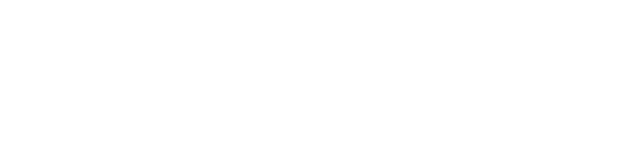
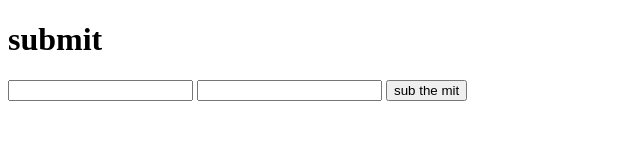
Before and after one commit to astra-the-boop/as-media-news-tool, a website: page public/index.html in a window 1280 px wide. Shown: the whole page, without its empty margins (0-640 px from the left). Drawn offline with Linux system fonts and the light colour scheme.

```diff
--- a/express.js
+++ b/express.js
@@ -6,8 +6,8 @@
 app.use(express.static('public'));
 
 app.post("/submit", (req, res) => {
+    const {title, body} = req.body;
     console.log("form received", req.body); //debugery
-    const {title, body} = req.body;
     res.send(req.body);
 });
 
--- a/public/index.html
+++ b/public/index.html
@@ -5,6 +5,11 @@
     <title>editor</title>
 </head>
 <body>
-    <h1></h1>
+    <h1>submit</h1>
+    <form action="/submit" method="POST">
+        <input id="title" name="title">
+        <input id="body" name="body">
+        <button type="submit">sub the mit</button>
+    </form>
 </body>
 </html>
```
